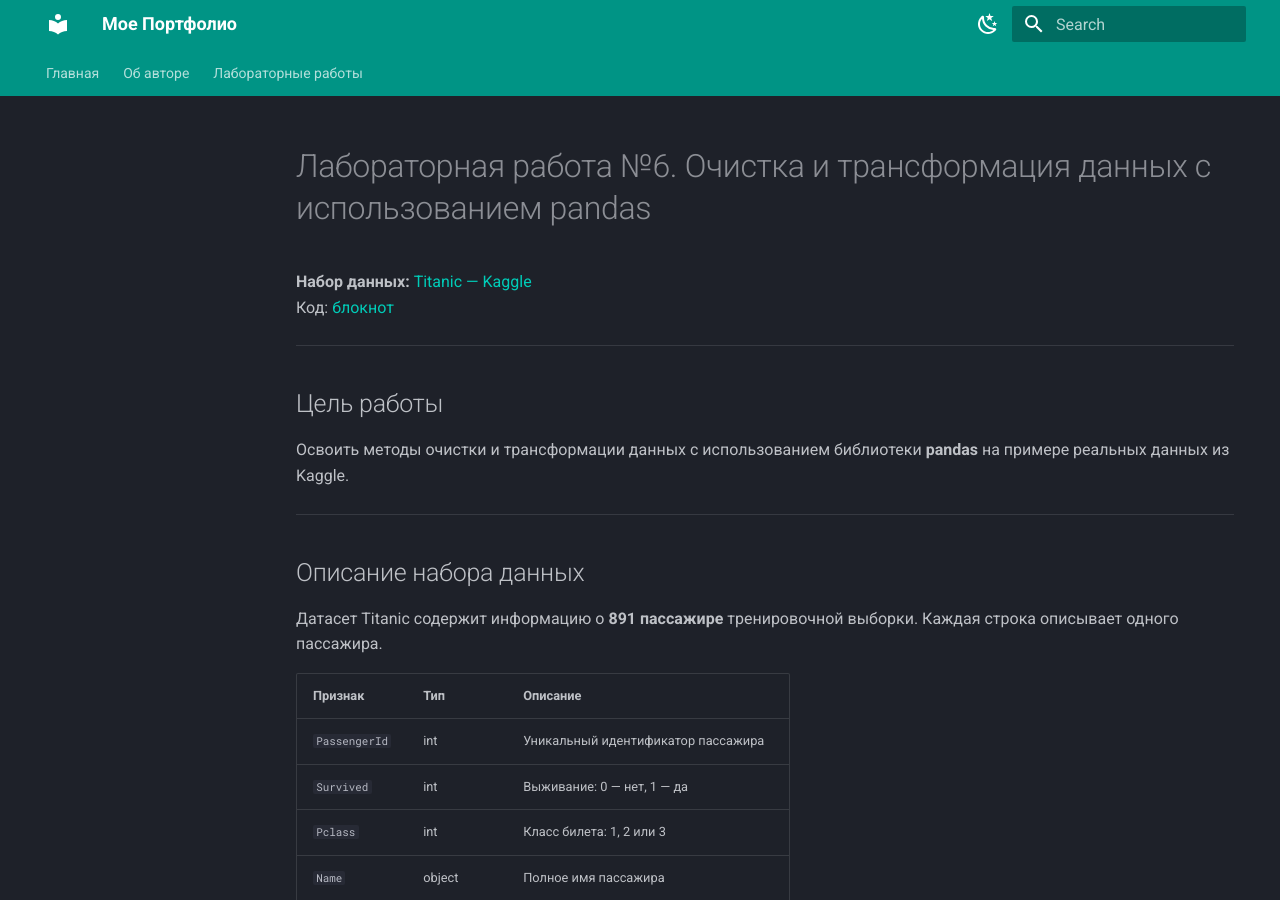
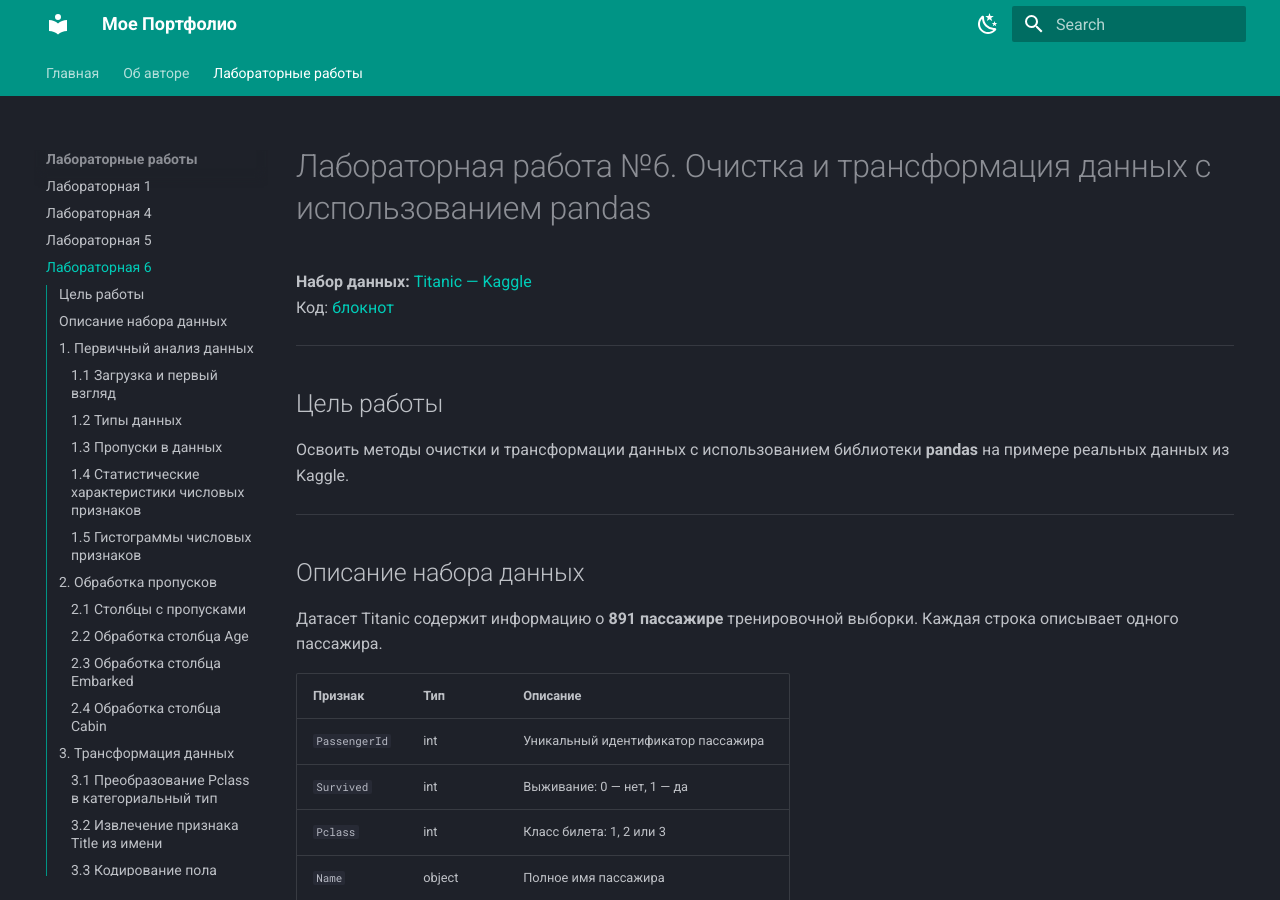
Before and after one commit to Shelbyen/shelbyen.github.io, an MkDocs documentation site: the page built from docs/labs/lab6.md, in a window 1280 px wide and 900 px high. Built offline with MkDocs 1.6.1 and Material for MkDocs 9.7.7, drawn with Linux system fonts in a browser that asks for light colours.

Commit message:
fix: add lab6 to navigation

```diff
--- a/mkdocs.yml
+++ b/mkdocs.yml
@@ -39,6 +39,7 @@ nav:
       # - Лабораторная 3: labs/lab3.md
       - Лабораторная 4: labs/lab4.md
       - Лабораторная 5: labs/lab5.md
+      - Лабораторная 6: labs/lab6.md
 
 # Copyright
 copyright: Copyright &copy; 2023 shebik. All code is poetry.
```
